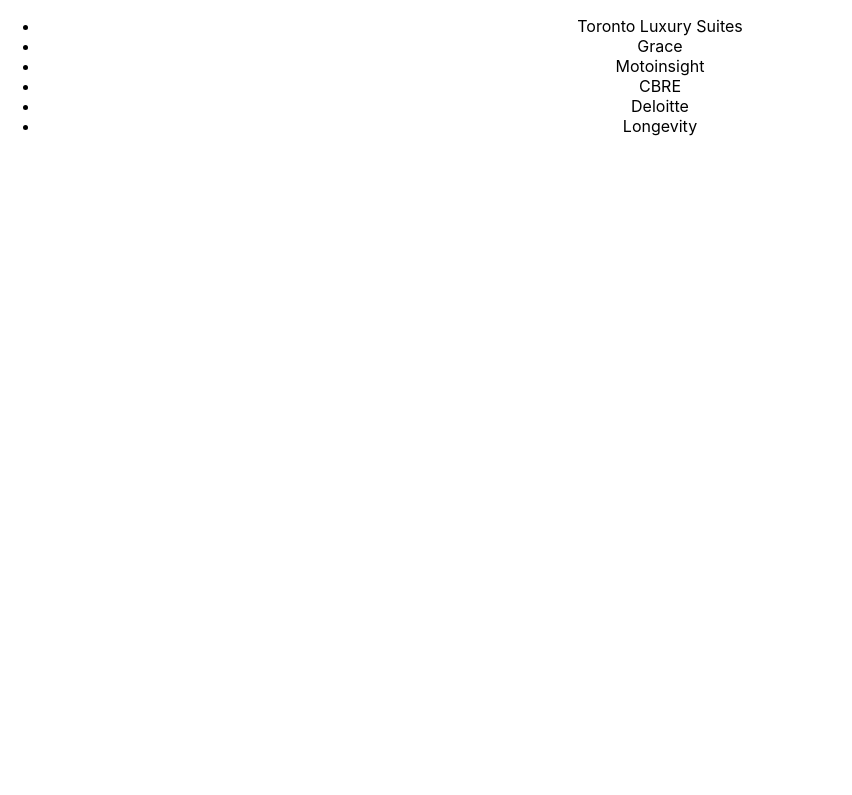
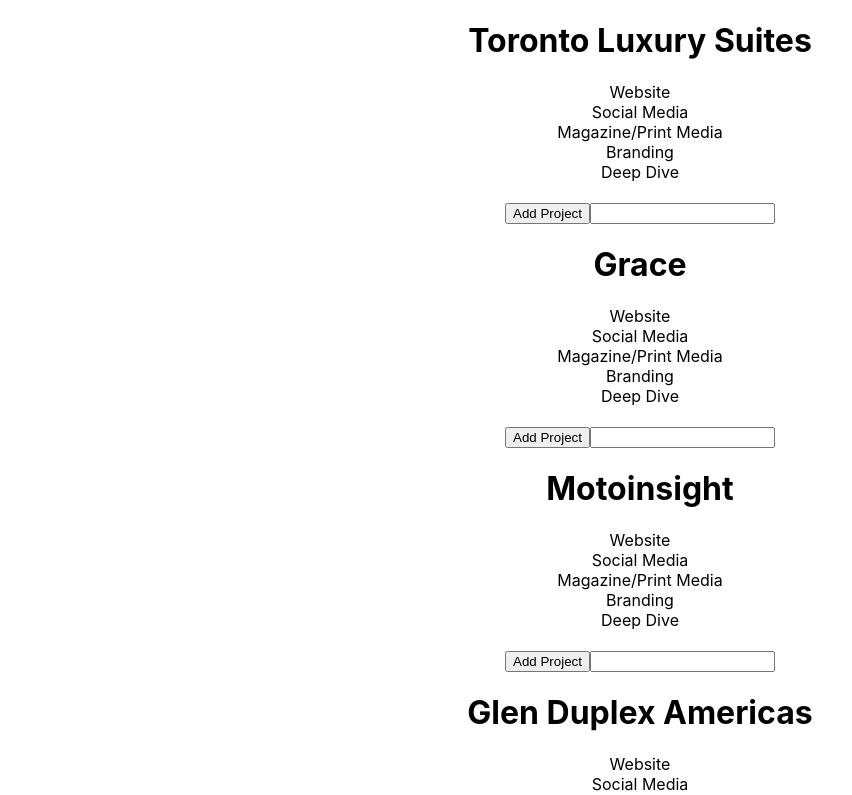
Before and after one commit to himashi99/time-tracker-app, a React (Create React App) app: page / in a window 1280 px wide. Shown: the top 795 px of the page, without its empty margins (0-852 px from the left). Built offline with nearby package versions, Linux system fonts and the light colour scheme; data requests are answered from the project's data file.

Commit message:
Add project names

```diff
--- a/datasource/db.json
+++ b/datasource/db.json
@@ -1,78 +1,135 @@
-
 
 {
   "clients": [
     {
       "id": "1",
       "company": "Toronto Luxury Suites",
-      "projects":
+      "projects": [
         {
-                  "1": "Website",
-                  "2": "Social Media",
-                  "3": "Magazine/Print Media",
-                  "4": "Branding",
-                  "5": "Deep Dive"
+          "id": "1",
+          "name": "Website"
+        },
+        {
+          "id": "2",
+          "name": "Social Media"
+        },
+        {
+          "id": "3",
+          "name": "Magazine/Print Media"
+        },
+        {
+          "id": "4",
+          "name": "Branding"
+        },
+        {
+          "id": "5",
+          "name": "Deep Dive"
         }
+      ]
     },
     {
       "id": "2",
       "company": "Grace",
-      "projects":
+      "projects": [
         {
-                  "1": "Website",
-                  "2": "Social Media",
-                  "3": "Magazine/Print Media",
-                  "4": "Branding",
-                  "5": "Deep Dive"
+          "id": "1",
+          "name": "Website"
+        },
+        {
+          "id": "2",
+          "name": "Social Media"
+        },
+        {
+          "id": "3",
+          "name": "Magazine/Print Media"
+        },
+        {
+          "id": "4",
+          "name": "Branding"
+        },
+        {
+          "id": "5",
+          "name": "Deep Dive"
         }
+      ]
     },
     {
       "id": "3",
       "company": "Motoinsight",
-      "projects":
+      "projects": [
         {
-                  "1": "Website",
-                  "2": "Social Media",
-                  "3": "Magazine/Print Media",
-                  "4": "Branding",
-                  "5": "Deep Dive"
-                }
+          "id": "1",
+          "name": "Website"
+        },
+        {
+          "id": "2",
+          "name": "Social Media"
+        },
+        {
+          "id": "3",
+          "name": "Magazine/Print Media"
         },
         {
           "id": "4",
-      "company": "CBRE",
-      "projects":
+          "name": "Branding"
+        },
         {
-                  "1": "Website",
-                  "2": "Social Media",
-                  "3": "Magazine/Print Media",
-                  "4": "Branding",
-                  "5": "Deep Dive"
+          "id": "5",
+          "name": "Deep Dive"
         }
+      ]
+    },
+    {
+      "id": "4",
+      "company": "Glen Duplex Americas",
+      "projects": [
+        {
+          "id": "1",
+          "name": "Website"
+        },
+        {
+          "id": "2",
+          "name": "Social Media"
+        },
+        {
+          "id": "3",
+          "name": "Magazine/Print Media"
+        },
+        {
+          "id": "4",
+          "name": "Branding"
+        },
+        {
+          "id": "5",
+          "name": "Deep Dive"
+        }
+      ]
     },
     {
       "id": "5",
       "company": "Deloitte",
-      "projects":
+      "projects": [
         {
-                  "1": "Website",
-                  "2": "Social Media",
-                  "3": "Magazine/Print Media",
-                  "4": "Branding",
-                  "5": "Deep Dive"
-                }
+          "id": "1",
+          "name": "Website"
         },
         {
-      "id": "6",
-      "company": "Longevity",
-      "projects":
+          "id": "2",
+          "name": "Social Media"
+        },
         {
-                  "1": "Website",
-                  "2": "Social Media",
-                  "3": "Magazine/Print Media",
-                  "4": "Branding",
-                  "5": "Deep Dive"
-                }
+          "id": "3",
+          "name": "Magazine/Print Media"
+        },
+        {
+          "id": "4",
+          "name": "Branding"
+        },
+        {
+          "id": "5",
+          "name": "Deep Dive"
         }
       ]
     }
+  ]
+}
--- a/src/App.css
+++ b/src/App.css
@@ -29,3 +29,8 @@
     transform: rotate(360deg);
   }
 }
+
+.client-list {
+  list-style: none;
+  padding-left: 0;
+}
--- a/src/ui/features/time-input.js
+++ b/src/ui/features/time-input.js
@@ -19,10 +19,20 @@ export class TimeInput extends React.PureComponent {
 
     render() {
         return (
-            <ul>
+            <ul className="client-list">
                 {
                     this.state.clients.map((client) =>
-                        <li key={client.id}>{client.company}</li>
+                        <div key={client.id}>
+                            <li><h1>{client.company}</h1></li>
+                            {
+                                client.projects.map((project) =>
+                                    <li key={project.id}>{project.name}</li>
+                                )
+                            }
+                            <br />
+                            <button>Add Project</button>
+                            <input type="text" name="newproject"></input>
+                        </div>
                     )
                 }
             </ul>
```
Lines whose indentation alone changed are shown as unchanged.
